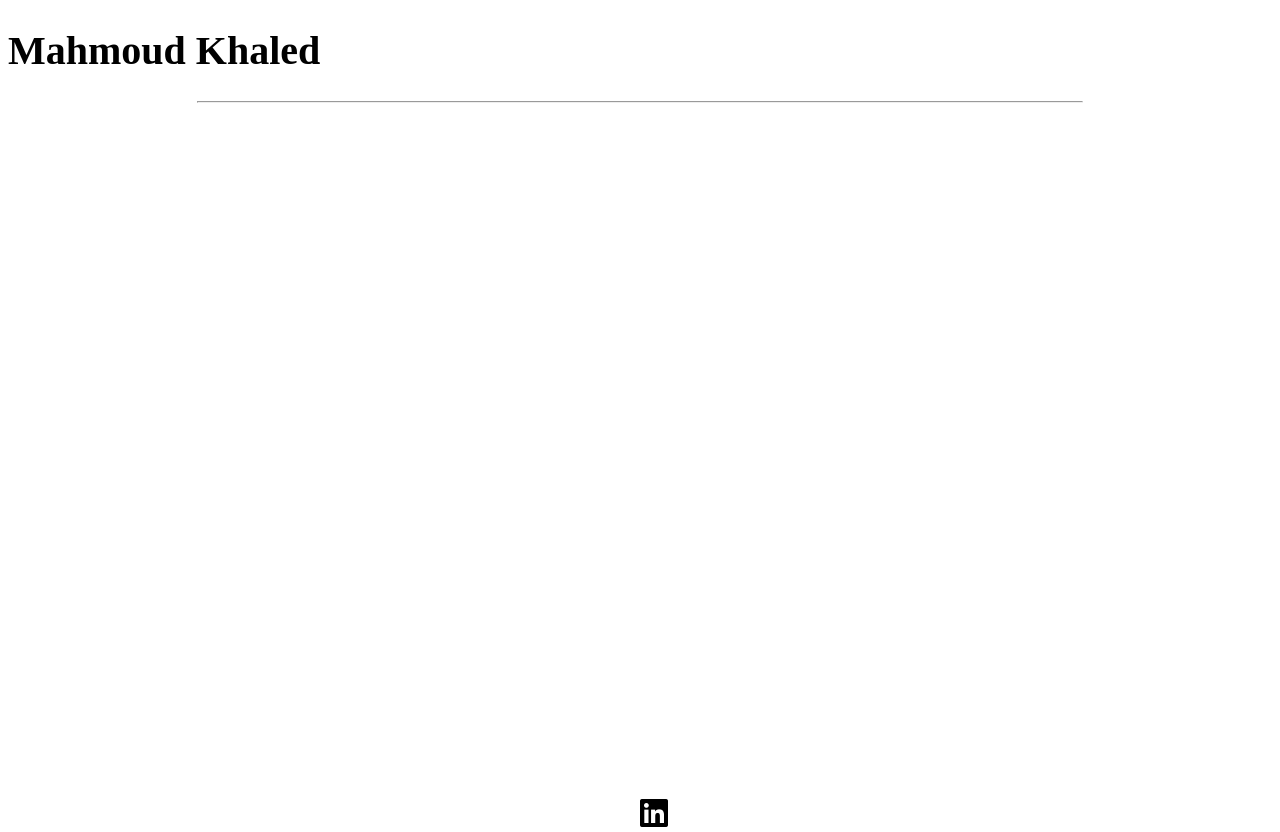
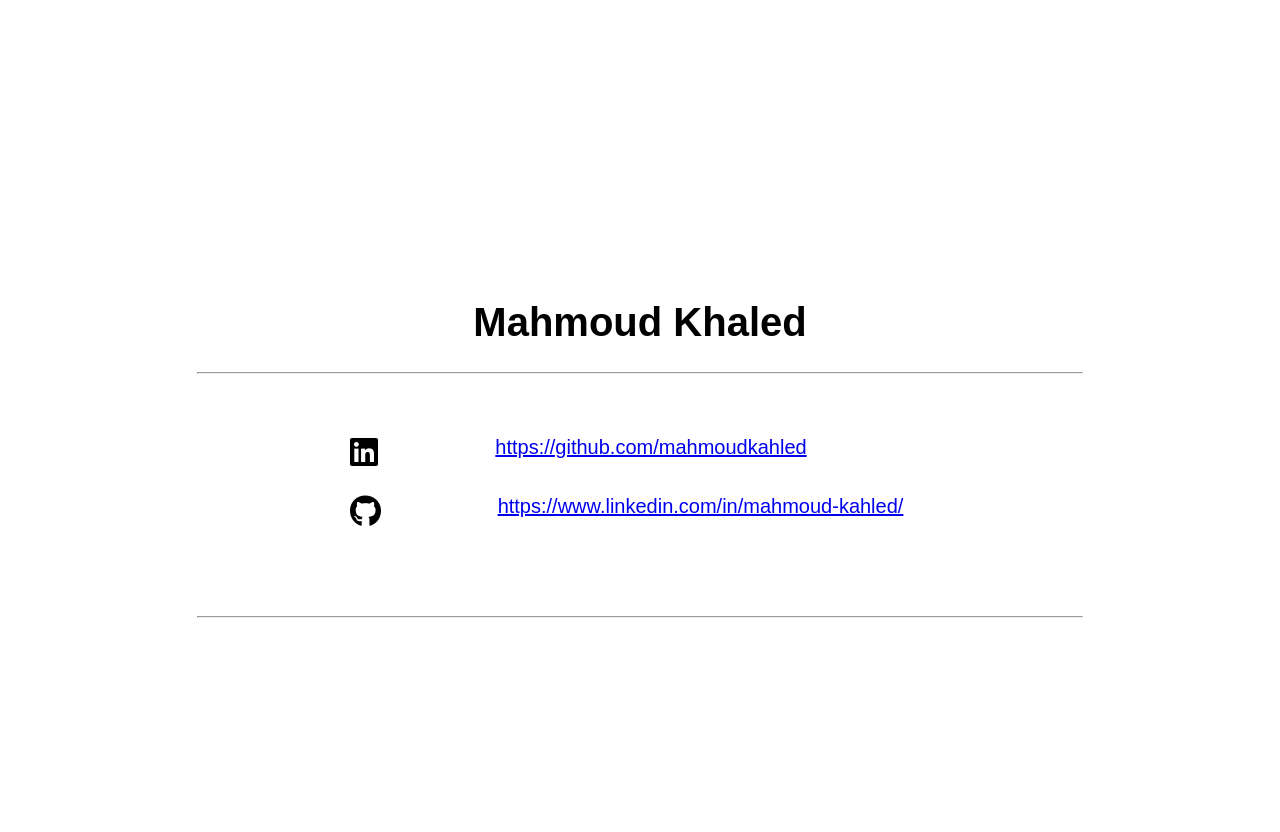
Before and after one commit to mahmoudkahled/Mahmoud-Khaled, a plain HTML site: page index.html in a window 1280 px wide. Shown: the top 832 px of the page. After the commit the page ends 800 px from the top, so only its background shows below. Drawn offline with Linux system fonts and the light colour scheme.

Commit message:
updating html file

```diff
--- a/index.html
+++ b/index.html
@@ -8,15 +8,22 @@
     <title>Mahmoud Khaled</title>
 </head>
 <body>
-    <h1 style="font-size: 40px;">Mahmoud Khaled</h1>
-    <hr style="width:70%;text-align:left;margin-left:50">
-    <br><br><br>
-    <i class="fa-brands fa-linkedin" style="font-size: 32px;margin: 50%;"></i>
-    <a href="https://github.com/mahmoudkahled" style="font-size: 25px;margin-left: 40px;">https://github.com/mahmoudkahled</a>
-    <br><br>
-    <i class="fa-brands fa-github" style="font-size: 32px;"></i>
-    <a href="https://www.linkedin.com/in/mahmoud-kahled/" style="font-size: 25px;margin-left: 40px;">https://www.linkedin.com/in/mahmoud-kahled/</a>
+    <div style="margin-top: 300px;">
+        <h1 style="font-size: 40px;text-align: center;font-family: Arial, Helvetica, sans-serif;">Mahmoud Khaled</h1>
+    </div>
+    <hr style="width:70%;">
+            <br><br><br>
+    <center>
+        <div style="width: 580px;">
+                <i class="fa-brands fa-linkedin" style="font-size: 32px;float: left;"></i>
+                <a href="https://github.com/mahmoudkahled" style="font-size: 20px;margin-right: 6px;font-family: Arial, Helvetica, sans-serif;">https://github.com/mahmoudkahled</a>
+            <br><br><br>
+                <i class="fa-brands fa-github" style="font-size: 32px;float: left;"></i>
+                <a href="https://www.linkedin.com/in/mahmoud-kahled/" style="font-size: 20px;margin-left: 90px;font-family: Arial, Helvetica, sans-serif;">https://www.linkedin.com/in/mahmoud-kahled/</a>
+        </div>
+    </center>
     <br><br><br><br><br>
-    <hr style="width:70%;text-align:left;margin-left:40">
+    <hr style="width:70%;">
+
 </body>
 </html>
```
